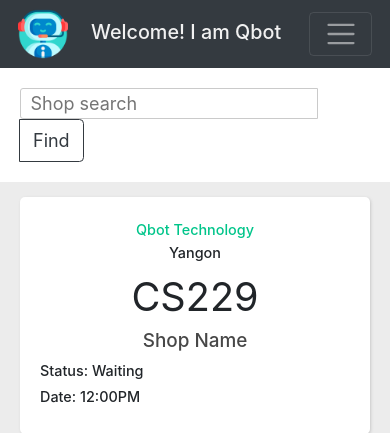
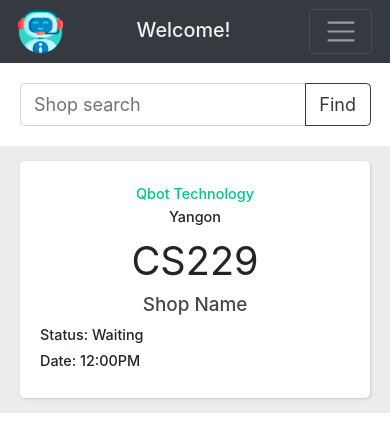
Before and after one commit to charleshugochg/qbot, a Django app: page / in a window 390 px wide. Shown: the top 433 px of the page. Run offline with Django 3.2, Linux system fonts and the light colour scheme; some libraries are stand-ins or nearby versions; some web fonts are replaced.

Commit message:
some change mobile friendly

```diff
--- a/mainapp/static/mainapp/css/style.css
+++ b/mainapp/static/mainapp/css/style.css
@@ -41,7 +41,7 @@ html {
 /* ------------------------- */
 
 .main-nav img {
-    height: 50px;
+    height: 45px;
     width: auto;
 }
 
@@ -285,12 +285,14 @@ html {
 .shop-container img {
     display: inline-block;
     float: left;
-    width: 150px;
+    max-width: 160px;
+    width: 22%;
+    height: auto;
 }
 
 .shop-detail-text {
     display: inline-block;
-    margin-left: 40px;
+    margin-left: 20px;
 }
 
 .shop-detail-text p {
--- a/mainapp/templates/mainapp/base.html
+++ b/mainapp/templates/mainapp/base.html
@@ -3,6 +3,7 @@
 <!DOCTYPE html>
 <html>
     <head>
+        <meta name="viewport" content="width=device-width, initial-scale=1.0">
         <title>{% block title %}{% endblock %}</title>
         <link rel="stylesheet" href="{% static 'mainapp/css/style.css' %}"/>
         <link href="https://fonts.googleapis.com/css2?family=Montserrat:ital,wght@0,300;0,400;0,500;1,200;1,300&display=swap" rel="stylesheet">
--- a/mainapp/templates/mainapp/base_with_nav.html
+++ b/mainapp/templates/mainapp/base_with_nav.html
@@ -3,6 +3,7 @@
 <!DOCTYPE html>
 <html>
     <head>
+        <meta name="viewport" content="width=device-width, initial-scale=1.0">
         <title>{% block title %}{% endblock %}</title>
         <link rel="stylesheet" href="{% static 'mainapp/css/style.css' %}"/>
         <link rel="stylesheet" href="{% static 'mainapp/css/ionicons.min.css' %}"/>
@@ -16,7 +17,7 @@
     <body>
         <nav class="navbar navbar-expand-lg navbar-dark bg-dark sticky-top main-nav">
             <a href="{% url 'index' %}"><img src="{% static 'mainapp/images/logo.png' %}" alt="Qbot logo"></a>
-            <p class="nav-text">Welcome! I am Qbot</p>
+            <p class="nav-text">Welcome!</p>
             <button class="navbar-toggler" type="button" data-toggle="collapse" data-target="#navbarNavAltMarkup" aria-controls="navbarNavAltMarkup" aria-expanded="false" aria-label="Toggle navigation">
               <span class="navbar-toggler-icon"></span>
             </button>
--- a/mainapp/templates/mainapp/index.html
+++ b/mainapp/templates/mainapp/index.html
@@ -10,7 +10,7 @@
         <div class="search-area">
             <!-- <h1>Search Here</h1> -->
             <div class="input-group mb-3">
-                <input type="text" class="shop-search" placeholder="Shop search">
+                <input type="text" class="form-control shop-search" placeholder="Shop search">
                 <div class="input-group-append">
                   <button class="btn btn-outline-dark" type="button">Find</button>
                 </div>
--- a/mainapp/templates/mainapp/shop_list.html
+++ b/mainapp/templates/mainapp/shop_list.html
@@ -10,7 +10,7 @@
         <div class="search-area">
             <!-- <h1>Search Here</h1> -->
             <div class="input-group mb-3">
-                <input type="text" class="shop-search" placeholder="Shop search">
+                <input type="text" class="form-control shop-search" placeholder="Shop search">
                 <div class="input-group-append">
                   <button class="btn btn-outline-secondary" type="button">Find</button>
                 </div>
--- a/queuemgmt/settings.py
+++ b/queuemgmt/settings.py
@@ -27,6 +27,7 @@ DEBUG = True
 
 ALLOWED_HOSTS = [
     '192.168.99.141',
+    '192.168.43.34',
     '127.0.0.1'
 ]
 
```
